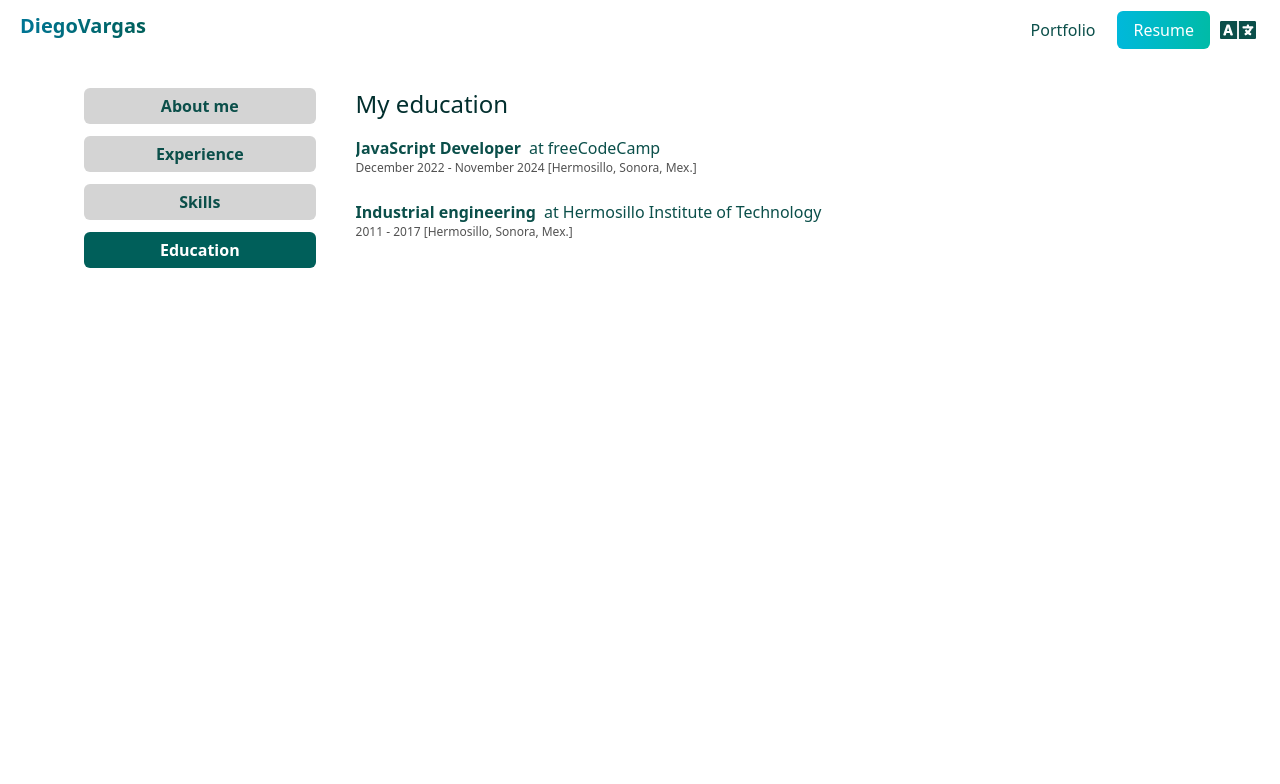
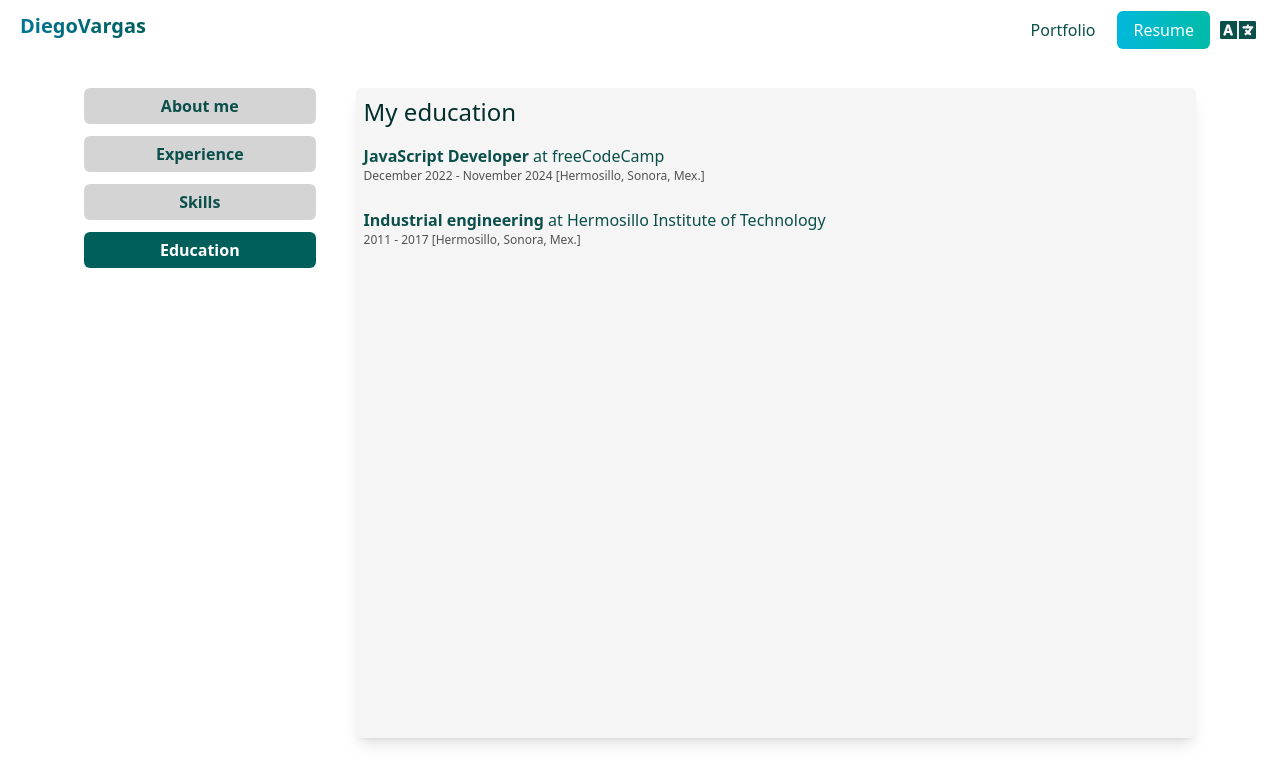
Before and after one commit to JuanDiegoVP/Portfolio, a React (Vite) app: page /resume in a window 1280 px wide. Both pictures are taken after a click on the button "Education". Shown: the top 784 px of the page. Built offline with nearby package versions, Linux system fonts and the light colour scheme.

Commit message:
Resume correction

```diff
--- a/src/components/AboutMe.tsx
+++ b/src/components/AboutMe.tsx
@@ -1,4 +1,3 @@
-import { CiMail } from "react-icons/ci";
 import { useSelector } from "react-redux";
 import { RootState } from "../main";
 
@@ -35,23 +34,6 @@ export const AboutMe = () => {
 
         Como ingeniero industrial graduado del Instituto Tecnológico de Hermosillo, mi formación académica y experiencia profesional se centran en la mejora continua y la optimización de procesos. Por lo tanto, siempre busco contribuir activamente al desarrollo de soluciones tecnológicas que impacten positivamente en la eficiencia operativa y la experiencia del cliente.`}
       </p>
-      <h2
-        className="
-            mt-7
-            text-xl
-          "
-      >
-        {language === "en" ? "Contact" : "Contacto"}
-      </h2>
-      <span
-        className="
-          flex items-center gap-1
-          mt-2
-      "
-      >
-        <CiMail className="text-xl text-teal-600" />
-        <p className="text-md text-teal-900">ing.juandiego.vargas@gmail.com</p>
-      </span>
     </div>
   );
 };
--- a/src/components/Education.tsx
+++ b/src/components/Education.tsx
@@ -10,16 +10,15 @@ export const Education = () => {
         {language === "en" ? "My education" : "Educación"}
       </h1>
       <div className="flex flex-col mb-5">
-        <span className="flex items-center gap-2">
-          <p className="font-bold text-teal-900">
-            {language === "en"
-              ? "JavaScript Developer"
-              : "Desarrollador JavaScript"}
-          </p>{" "}
-          <p className="text-teal-900">
-            {language === "en" ? "at freeCodeCamp" : "en freeCodeCamp"}
+        {language === "en" ? (
+          <p className=" text-teal-900">
+            <strong>JavaScript Developer</strong> at freeCodeCamp
           </p>
-        </span>
+        ) : (
+          <p className=" text-teal-900">
+            <strong>Desarrollador JavaScript</strong> en freeCodeCamp
+          </p>
+        )}
         <p className="text-xs text-neutral-600 mb-1">
           {language === "en"
             ? "December 2022 - November 2024 [Hermosillo, Sonora, Mex.]"
@@ -27,18 +26,17 @@ export const Education = () => {
         </p>
       </div>
       <div className="flex flex-col mb-5">
-        <span className="flex items-center gap-2">
-          <p className="font-bold text-teal-900">
-            {language === "en"
-              ? "Industrial engineering"
-              : "Ingeniería industrial"}
-          </p>{" "}
+        {language === "en" ? (
           <p className="text-teal-900">
-            {language === "en"
-              ? "at Hermosillo Institute of Technology"
-              : "en Instituto Tecnológico de Hermosillo"}
+            <strong>Industrial engineering</strong> at Hermosillo Institute of
+            Technology
           </p>
-        </span>
+        ) : (
+          <p className="text-teal-900">
+            <strong>Ingeniería industrial</strong> en Instituto Tecnológico de
+            Hermosillo
+          </p>
+        )}
         <p className="text-xs text-neutral-600 mb-1">
           {language === "en"
             ? "2011 - 2017 [Hermosillo, Sonora, Mex.]"
--- a/src/components/Navbar.tsx
+++ b/src/components/Navbar.tsx
@@ -18,9 +18,7 @@ export const Navbar = () => {
   const dispatch = useDispatch();
 
   const { pathname } = useLocation();
-  // How to put a min-h minus navbar height in tailwindcss?
-  // You can use the `min-h-screen` class to set the minimum height of an element to the full height of the viewport, minus the height of the navbar. To achieve this, you can use a combination of `min-h-screen` and a custom height for the navbar.
-  // For example, if your navbar has a height of 60px, you can set the min-height of the main content to `min-h-[calc(100vh-60px)]`.
+
   return (
     <nav
       className={`flex sm:justify-between ${
--- a/src/pages/Portfolio.tsx
+++ b/src/pages/Portfolio.tsx
@@ -5,6 +5,7 @@ import { Project } from "../components/Project";
 import { ecommerceInfo } from "../lib/ProjectsInfo";
 import { useSelector } from "react-redux";
 import { RootState } from "../main";
+import { CiMail } from "react-icons/ci";
 
 // Layout & Container Classes: container, mx-auto, flex, grid, columns-*, space-*, gap-*, order-*
 // Spacing & Positioning Classes: p-*, m-*, mt-*, mb-*, ml-*, mr-*, absolute, relative, fixed, sticky, md:px-20, lg:px-30, overflow-hidden
@@ -89,6 +90,17 @@ export const Portfolio = () => {
             </a>
           </ul>
         </div>
+        <span
+          className="
+                    flex items-center gap-1
+                    mt-2
+                "
+        >
+          <CiMail className="text-xl text-teal-600" />
+          <p className="text-md text-teal-900">
+            ing.juandiego.vargas@gmail.com
+          </p>
+        </span>
       </section>
       <section>
         <div>
--- a/src/pages/Resume.tsx
+++ b/src/pages/Resume.tsx
@@ -57,7 +57,7 @@ export const Resume = () => {
           {language === "en" ? "Education" : "Educación"}
         </button>
       </div>
-      <div className="max-h-[500px] overflow-auto flex-1">
+      <div className="h-[calc(100vh-150px)] overflow-auto flex-1 bg-neutral-100 p-2 rounded-md shadow-lg">
         {activeSection === "AboutMe" ? (
           <AboutMe />
         ) : activeSection === "Experience" ? (
```
